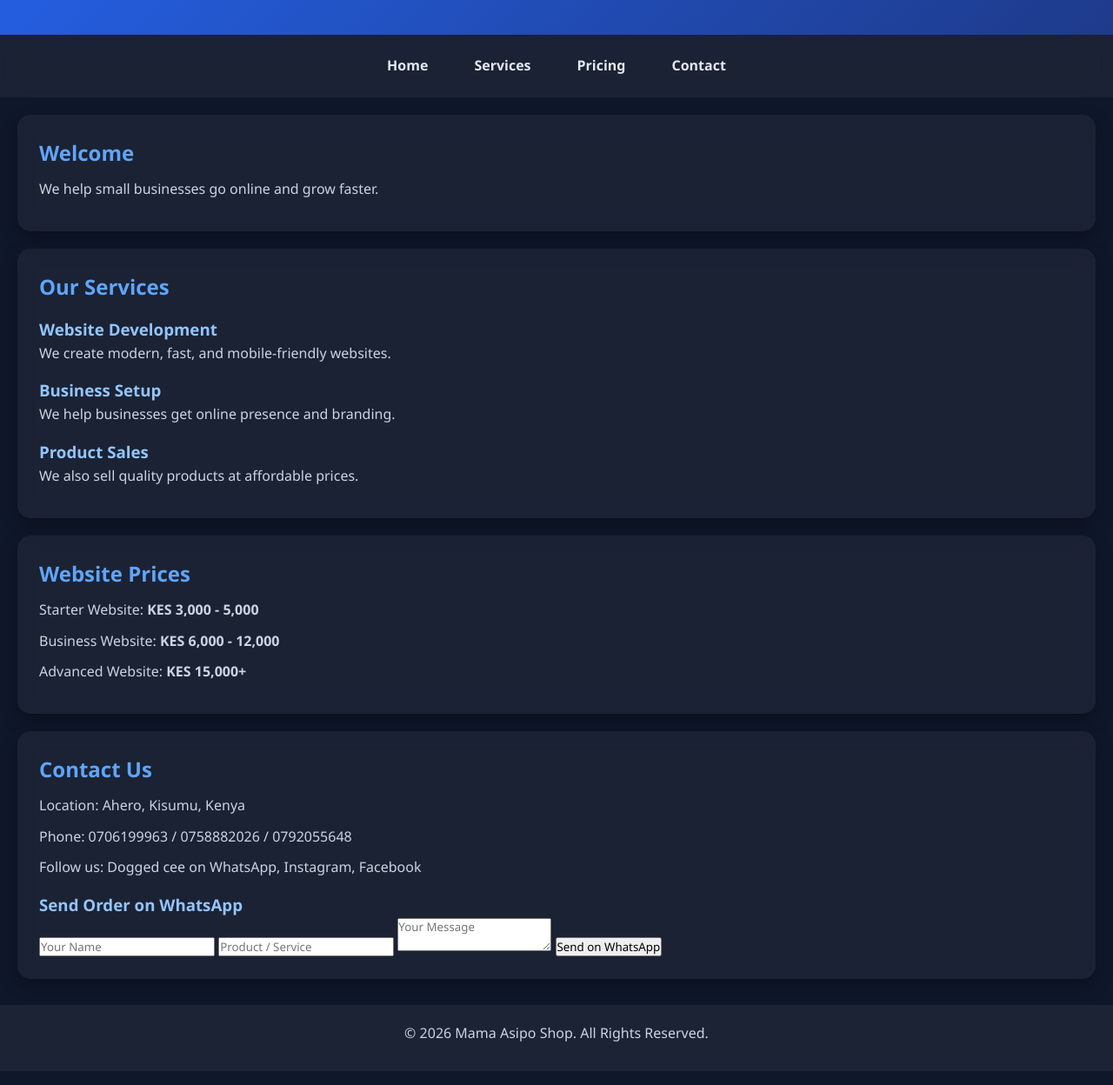
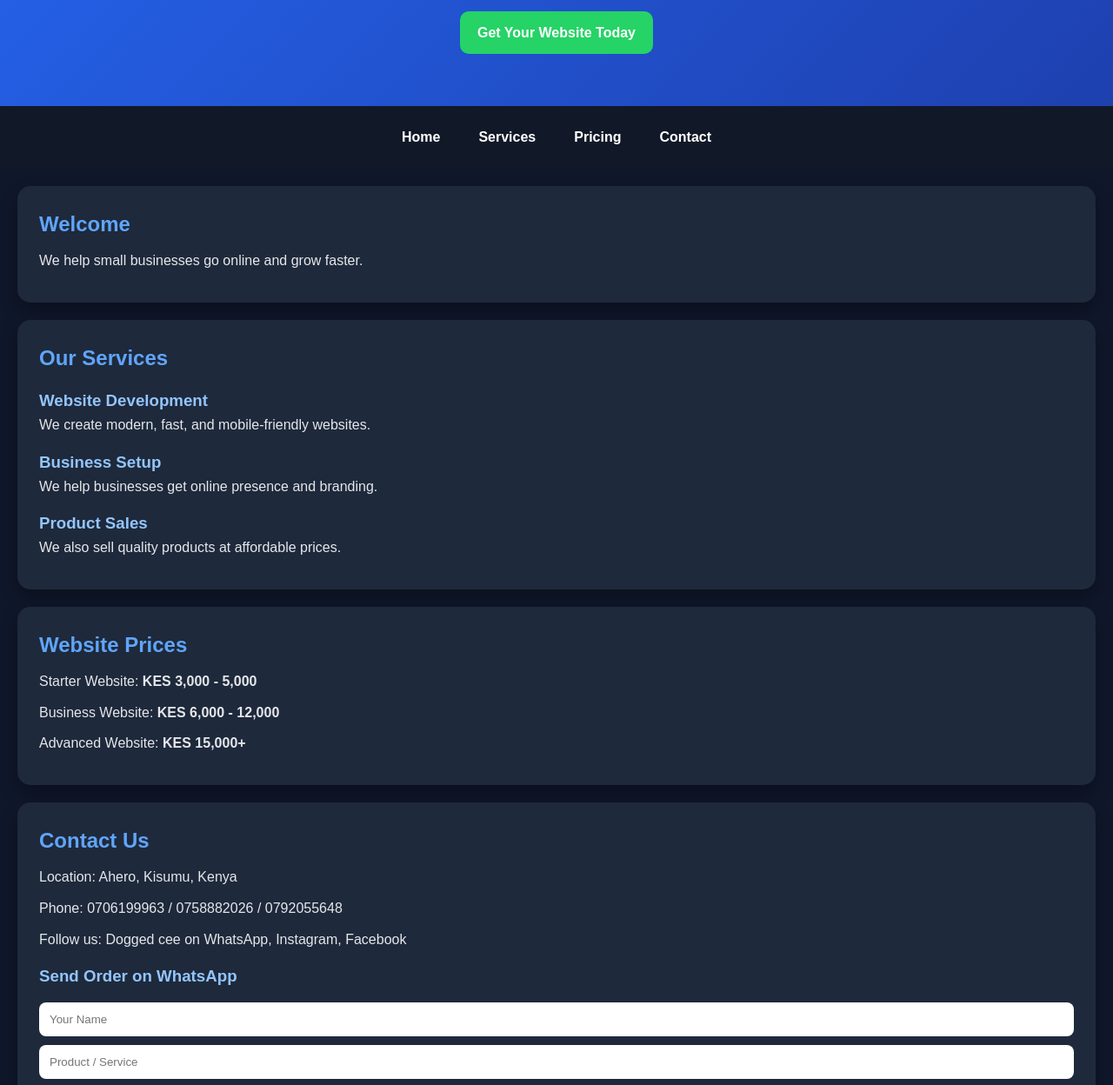
Before and after one commit to Dogged-Cee/Mama-Asipo-Shop-, a plain HTML site: page index.html in a window 1280 px wide. Shown: the part 172-1420 px from the top of the page at 87% size. Drawn offline with Linux system fonts and the light colour scheme.

Commit message:
Update style.css

```diff
--- a/style.css
+++ b/style.css
@@ -1,119 +1,175 @@
-/* RESET */
+/* =========================
+   RESET
+========================= */
 * {
     margin: 0;
     padding: 0;
     box-sizing: border-box;
-    font-family: "Segoe UI", Arial, sans-serif;
+    font-family: Arial, sans-serif;
 }
 
-/* BODY */
+/* =========================
+   BODY
+========================= */
 body {
     background: #0f172a;
-    color: #e2e8f0;
+    color: #e5e7eb;
     line-height: 1.6;
 }
 
-/* HEADER */
+/* =========================
+   HEADER
+========================= */
 header {
-    background: linear-gradient(135deg, #2563eb, #1e3a8a);
+    background: linear-gradient(135deg, #2563eb, #1e40af);
     text-align: center;
-    padding: 40px 20px;
-    color: white;
+    padding: 60px 20px;
 }
 
 header h1 {
-    font-size: 38px;
-    letter-spacing: 1px;
+    font-size: 40px;
+    margin-bottom: 10px;
 }
 
 header p {
-    margin-top: 10px;
     font-size: 16px;
     opacity: 0.9;
 }
 
-/* NAVIGATION */
+/* CTA BUTTON */
+.cta {
+    display: inline-block;
+    margin-top: 15px;
+    background: #25D366;
+    color: white;
+    padding: 12px 20px;
+    border-radius: 10px;
+    text-decoration: none;
+    font-weight: bold;
+    transition: 0.3s;
+}
+
+.cta:hover {
+    background: #1ebe5d;
+    transform: scale(1.05);
+}
+
+/* =========================
+   NAVIGATION
+========================= */
 nav {
     display: flex;
     justify-content: center;
-    gap: 25px;
+    gap: 20px;
+    background: #111827;
     padding: 15px;
-    background: rgba(255, 255, 255, 0.05);
-    backdrop-filter: blur(10px);
     position: sticky;
     top: 0;
-    z-index: 1000;
 }
 
 nav a {
-    color: #e2e8f0;
+    color: white;
     text-decoration: none;
     font-weight: bold;
-    padding: 8px 14px;
+    padding: 8px 12px;
     border-radius: 8px;
     transition: 0.3s;
 }
 
 nav a:hover {
     background: #2563eb;
-    color: white;
 }
 
-/* SECTIONS (GLASS CARD STYLE) */
+/* =========================
+   SECTIONS
+========================= */
 section {
-    background: rgba(255, 255, 255, 0.05);
     margin: 20px;
     padding: 25px;
+    background: #1e293b;
     border-radius: 15px;
-    box-shadow: 0 8px 20px rgba(0,0,0,0.3);
-    backdrop-filter: blur(10px);
+    box-shadow: 0 10px 20px rgba(0,0,0,0.3);
 }
 
-/* HEADINGS */
 h2 {
     color: #60a5fa;
     margin-bottom: 10px;
 }
 
 h3 {
+    margin-top: 15px;
     color: #93c5fd;
+}
+
+p {
+    margin-bottom: 10px;
+}
+
+/* =========================
+   FORM
+========================= */
+form {
+    display: flex;
+    flex-direction: column;
+    gap: 10px;
     margin-top: 15px;
 }
 
-/* PARAGRAPHS */
-p {
-    margin-bottom: 10px;
-    color: #cbd5e1;
+input, textarea {
+    padding: 12px;
+    border-radius: 8px;
+    border: none;
+    outline: none;
 }
 
-/* WHATSAPP BUTTON */
-a[href*="wa.me"] {
-    display: inline-block;
-    margin-top: 15px;
+textarea {
+    height: 100px;
+}
+
+/* BUTTON (IMPORTANT FIX) */
+button {
     background: #25D366;
     color: white;
-    padding: 12px 18px;
+    border: none;
+    padding: 12px;
     border-radius: 10px;
-    text-decoration: none;
     font-weight: bold;
+    cursor: pointer;
     transition: 0.3s;
 }
 
-a[href*="wa.me"]:hover {
+button:hover {
     background: #1ebe5d;
     transform: scale(1.05);
 }
 
-/* FOOTER */
+/* =========================
+   FOOTER
+========================= */
 footer {
     text-align: center;
     padding: 20px;
-    margin-top: 30px;
-    background: rgba(255, 255, 255, 0.05);
-    color: #94a3b8;
+    background: #111827;
+    margin-top: 20px;
 }
 
-/* RESPONSIVE */
+/* =========================
+   ANIMATION (JS SUPPORT)
+========================= */
+section {
+    opacity: 0;
+    transform: translateY(30px);
+    transition: all 0.6s ease;
+}
+
+section.show {
+    opacity: 1;
+    transform: translateY(0);
+}
+
+/* =========================
+   MOBILE RESPONSIVE
+========================= */
 @media (max-width: 768px) {
     nav {
         flex-direction: column;
@@ -123,8 +179,4 @@
     header h1 {
         font-size: 28px;
     }
-
-    section {
-        margin: 10px;
-    }
 }
```
